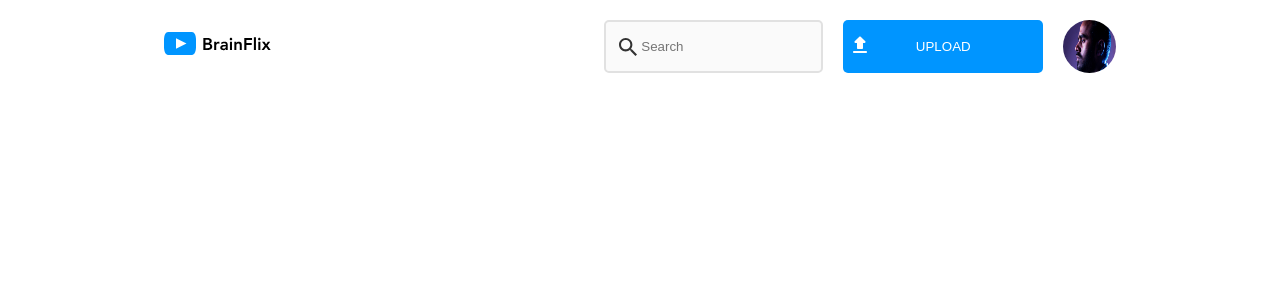
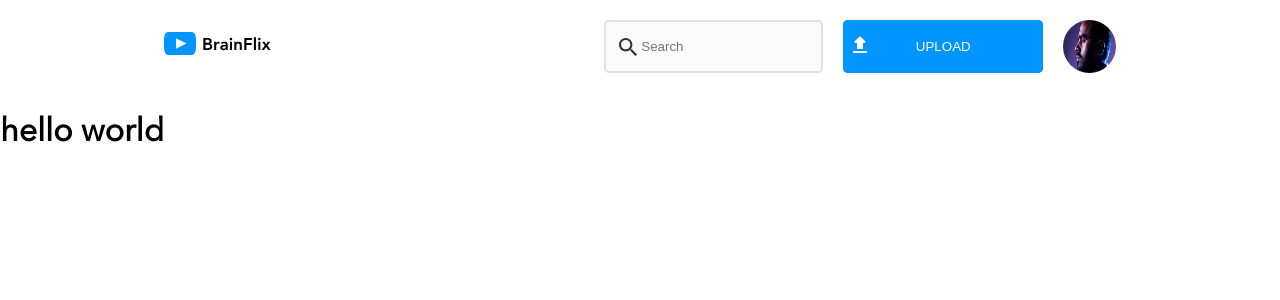
Before and after one commit to danm364/daniel-mcgill-brainflix, a React (Create React App) app: page /upload in a window 1280 px wide. Before the commit this address had no page. Shown: the top 300 px of the page. Built offline with nearby package versions, Linux system fonts and the light colour scheme.

Commit message:
Create new page

```diff
--- a/src/App.js
+++ b/src/App.js
@@ -1,5 +1,6 @@
 import Header from "./components/header/Header";
 import Body from "./components/body/Body";
+import UploadPage from "./pages/UploadPage";
 import { BrowserRouter, Routes, Route } from "react-router-dom";
 import './App.scss';
 
@@ -12,6 +13,7 @@ function App() {
 
           <Routes>
             <Route path="/" element={<Body />}/>
+            <Route path="/upload" element={<UploadPage/>}></Route>
           </Routes>
       </div>
 
--- a/src/components/header/UploadBtn.js
+++ b/src/components/header/UploadBtn.js
@@ -1,6 +1,7 @@
 
 import uploadSvg from '../../assets/images/icons/upload.svg';
 import userImg from '../../assets/images/Mohan-muruge.jpg';
+import { Link } from "react-router-dom";
 
 function UploadBtn() {
     return (
@@ -8,7 +9,9 @@ function UploadBtn() {
         <div className="header__upload-wrap">
 
             <div className='header__uploadbtn-wrap'>
-                <button className='header__upload-btn'>UPLOAD</button>
+                <Link to="/Upload" className='header__upload-btn'>
+                    <button >UPLOAD</button>
+                </Link>
                 <object data={uploadSvg} className='header__uploadSvg' aria-label="upload Svg"></object>
             </div>
             <img src={userImg} alt="" className='header__upload-userImg'/>
--- /dev/null
+++ b/src/pages/UploadPage.js
@@ -0,0 +1,15 @@
+
+
+function UploadPage() {
+
+
+
+    return (
+        <div className="uploadpage__container">
+            <h1>hello world</h1>
+        </div>
+
+    );
+  }
+
+  export default UploadPage;
--- a/src/styles/partials/_header.scss
+++ b/src/styles/partials/_header.scss
@@ -93,6 +93,7 @@
     &__upload-btn {
 
         width: 100%;
+        height: 100%;
 
         background-color: $primary-cta;
         color: $background-color;
@@ -103,9 +104,25 @@
         align-items: center;
         padding: 0;
         display: flex;
+        text-decoration: none;
 
-        &:hover {
-            background-color: $hover-color;
+        & * {
+            background-color: $primary-cta;
+            color: $background-color;
+            border: transparent;
+            width: 100%;
+            height: 100%;
+            border-radius: 5px;
+
+            &:hover {
+                background-color: $hover-color;
+            }
+        }
+
+
+
+        &:visited {
+            text-decoration: none;
         }
 
 
```
